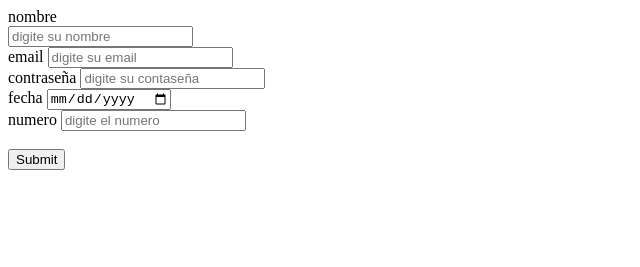
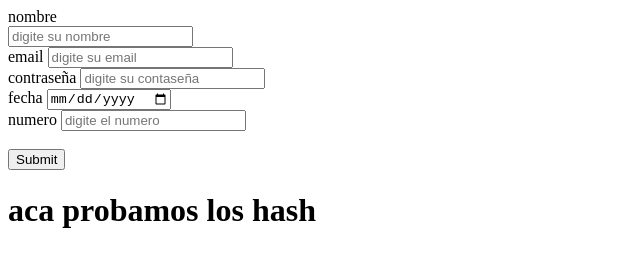
Before and after one commit to juanesGarcia/invie_formu, a plain HTML site: page index.html in a window 1280 px wide. Shown: the whole page, without its empty margins (0-640 px from the left). Drawn offline with Linux system fonts and the light colour scheme.

Commit message:
agregar prueba ignore

```diff
--- a/index.html
+++ b/index.html
@@ -25,7 +25,7 @@
          <div></div>
          <br>
          <input type="submit"><br>
-
+         <h1>aca probamos los hash</h1>
          <img src="hacker 1.jpg" alt="">
 
 
```
